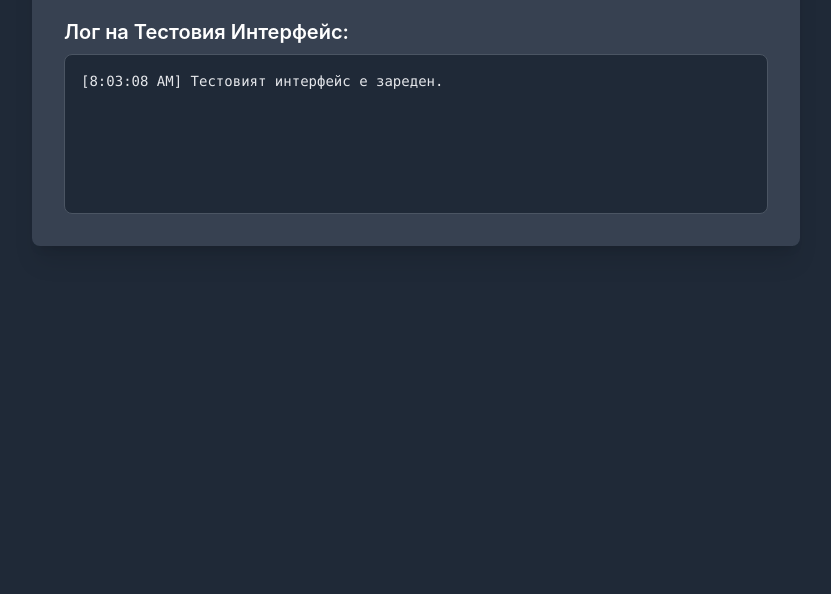
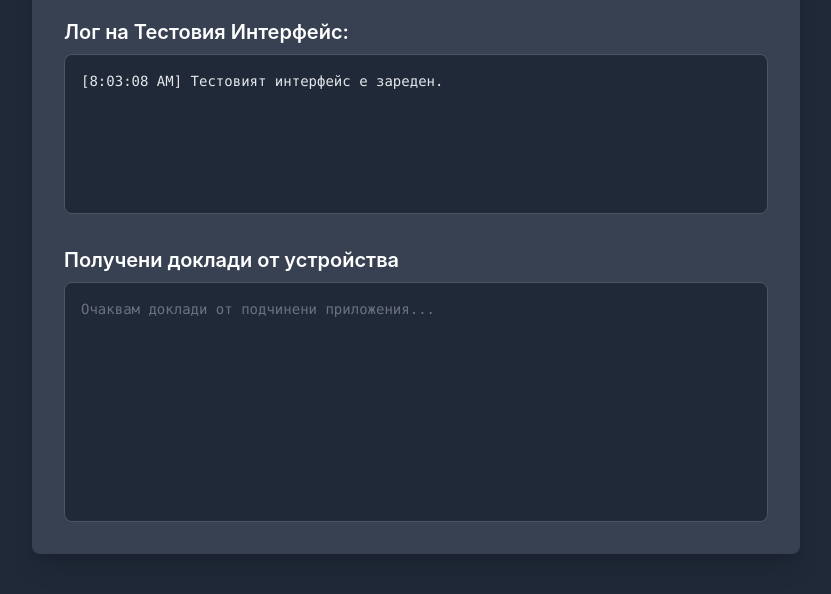
Before and after one commit to skydeveloper/ASMg, a Flask app: page /test_device_interface in a window 1280 px wide. Shown: the part 670-1264 px from the top of the page, without its empty margins (224-1055 px from the left). Before the commit the page ends 916 px from the top, so only its background shows below. Run offline with Flask 3, Linux system fonts and the light colour scheme; some libraries are stand-ins or nearby versions.

Commit message:
Add REST API client

```diff
--- a/backend/app.py
+++ b/backend/app.py
@@ -5,7 +5,7 @@ import time
 import logging
 from logging.handlers import RotatingFileHandler
 
-from flask import Flask, render_template, request, session, redirect, url_for
+from flask import Flask, render_template, request, jsonify, session, redirect, url_for
 from flask_socketio import SocketIO, emit
 from flask_cors import CORS
 
@@ -71,6 +71,7 @@ logger.info("TraceabilityAPI client initialized.")
 
 device_communicator = DeviceCommunicator()
 logger.info("DeviceCommunicator initialized.")
+
 
 
 # --- Помощни Функции ---
@@ -311,5 +312,42 @@ def handle_trigger_task_on_device_client(data):
                                         'message': f"Неуспешно стартиране на задача '{task_payload_for_dc.get('item_name')}' към {device_ip}"},
              room=request.sid)
 
+# ДОБАВЕТЕ ТОЗИ КОД В backend/app.py
+
+@app.route('/api/device/report', methods=['POST'])
+def handle_device_report():
+    """
+    Това е новият REST API ендпойнт, който "слуша" за доклади
+    от подчинените приложения (DeviceClientApp).
+    """
+    # 1. Получаваме данните, изпратени като JSON
+    data = request.get_json()
+    if not data:
+        logger.warning(f"Получена е празна заявка към /api/device/report от IP: {request.remote_addr}")
+        return jsonify({"status": "error", "message": "No data received"}), 400
+
+    # 2. Извличаме информацията, която очакваме
+    device_id = data.get('device_id', 'UnknownDevice')
+    report_type = data.get('report_type', 'generic') # напр. 'test_started', 'test_result', 'error_report'
+    message = data.get('message', 'No details provided.')
+    payload = data.get('payload', {}) # Допълнителни данни, напр. резултати от тест
+
+    # 3. Логваме информацията на сървъра за дебъгване
+    logger.info(f"Получен доклад от устройство '{device_id}' (Тип: {report_type}): {message}")
+    if payload:
+        logger.debug(f"Допълнителни данни (payload) от '{device_id}': {payload}")
+
+    # 4. КЛЮЧОВА СТЪПКА: Излъчваме събитие към браузъра чрез SocketIO
+    # Това ще позволи на test_interface.html да се актуализира в реално време.
+    socketio.emit('device_report_received', {
+        'device_id': device_id,
+        'report_type': report_type,
+        'message': message,
+        'payload': payload
+    })
+
+    # 5. Връщаме отговор на DeviceClientApp, че сме получили доклада успешно
+    return jsonify({"status": "report_received_ok"}), 200
+
 
 logger.info("Конфигурацията на Flask приложението и SocketIO е завършена.")
--- a/backend/translations/bg.json
+++ b/backend/translations/bg.json
@@ -116,8 +116,7 @@
     "error": {
         "missingTestData": "Липсват данни за стартиране на тест/задача към устройство."
     },
-    "testInterface":
-    {
+"testInterface": {
         "title": "АСМг - Тестов Интерфейс за Устройства",
         "header": "Тестов Интерфейс за Device Clients",
         "sendCommandTitle": "Изпрати команда към Device Client",
@@ -129,6 +128,8 @@
         "slotActive": "Гнездо активно",
         "sendStartCommand": "Изпрати Команда към Device Client (чрез ASMg)",
         "logTitle": "Лог на Тестовия Интерфейс:",
-        "logWaiting": "Очаквам събития..."
+        "logWaiting": "Очаквам събития...",
+        "receivedReportsTitle": "Получени доклади от устройства",
+        "waitingForReports": "Очаквам доклади от подчинени приложения..."
     }
 }
--- a/requirements.txt
+++ b/requirements.txt
@@ -5,5 +5,6 @@ python-socketio
 simple-websocket
 pyserial
 Flask-Cors
+requests
 # За OPC UA (когато го добавите):
 # asyncua
--- a/templates/test_interface.html
+++ b/templates/test_interface.html
@@ -49,11 +49,18 @@
 
             <button id="btn_trigger_start_task_dc" class="w-full bg-blue-600 hover:bg-blue-700 text-white font-bold py-2 px-4 rounded-lg" data-translate-key="testInterface.sendStartCommand">{{ translations.get('testInterface.sendStartCommand', 'Изпрати "Старт Задача" към Device Client') }}</button>
         </div>
-
-        <div class="mt-6">
-            <h2 class="text-xl font-semibold text-white mb-2" data-translate-key="testInterface.logTitle">{{ translations.get('testInterface.logTitle', 'Лог на Тестовия Интерфейс:') }}</h2>
-            <div id="test-interface-log" class="bg-gray-800 p-4 rounded-lg h-40 overflow-y-auto text-sm font-mono border border-gray-600">
+            <div class="mt-6">
+                <h2 class="text-xl font-semibold text-white mb-2" data-translate-key="testInterface.logTitle">{{ translations.get('testInterface.logTitle', 'Лог на Тестовия Интерфейс:') }}</h2>
+                <div id="test-interface-log" class="bg-gray-800 p-4 rounded-lg h-40 overflow-y-auto text-sm font-mono border border-gray-600">
                 <p data-translate-key="testInterface.logWaiting">{{ translations.get('testInterface.logWaiting', 'Очаквам събития...') }}</p>
+            </div>
+             <div class="mt-8">
+                <h2 class="text-xl font-semibold text-white mb-2" data-translate-key="testInterface.receivedReportsTitle">
+                    Получени доклади от устройства
+                </h2>
+                <div id="device-reports-log" class="bg-gray-800 p-4 rounded-lg h-60 overflow-y-auto text-sm font-mono border border-gray-600">
+                    <p class="text-gray-500" data-translate-key="testInterface.waitingForReports">Очаквам доклади от подчинени приложения...</p>
+                </div>
             </div>
         </div>
     </div>
@@ -114,6 +121,49 @@
              addTestLog(`ASMg UI Бележка: ${data.message} (Ниво: ${data.level})`, data.level);
         });
 
+        // ДОБАВЕТЕ ТОЗИ JAVASCRIPT КОД в <script> тага на templates/test_interface.html
+
+        const deviceReportsLogPanel = document.getElementById('device-reports-log');
+
+        function addReportLog(logData) {
+            // Премахваме първоначалното съобщение "Очаквам доклади..."
+            if (deviceReportsLogPanel.childElementCount === 1 && deviceReportsLogPanel.firstElementChild && deviceReportsLogPanel.firstElementChild.getAttribute('data-translate-key') === 'testInterface.waitingForReports') {
+                deviceReportsLogPanel.innerHTML = '';
+            }
+
+            const p = document.createElement('p');
+            const timestamp = `[${new Date().toLocaleTimeString()}]`;
+            const deviceId = `[${logData.device_id || 'Unknown'}]`;
+            const reportType = `[${logData.report_type || 'generic'}]`;
+
+            let messageColor = '#e5e7eb'; // default: gray-200
+            if (logData.report_type === 'error_report') {
+                messageColor = '#f87171'; // red-400
+            } else if (logData.report_type === 'test_result' && logData.payload && logData.payload.result === 'PASS') {
+                messageColor = '#34d399'; // green-400
+            }
+
+            p.innerHTML = `<span class="text-gray-500"><span class="math-inline">\{timestamp\}</span\> <span class\="text\-yellow\-400"\></span>{deviceId}</span> <span class="text-cyan-400">${reportType}</span> <span style="color: <span class="math-inline">\{messageColor\};"\></span>{logData.message}</span>`;
+
+            // Ако има и допълнителни данни (payload), ги добавяме като преформатиран JSON
+            if (logData.payload && Object.keys(logData.payload).length > 0) {
+                const pre = document.createElement('pre');
+                pre.className = 'text-xs text-gray-400 bg-gray-900 p-2 rounded-md mt-1 mb-2 ml-4';
+                pre.textContent = JSON.stringify(logData.payload, null, 2);
+                p.appendChild(pre);
+            }
+
+            deviceReportsLogPanel.appendChild(p);
+            deviceReportsLogPanel.scrollTop = deviceReportsLogPanel.scrollHeight;
+        }
+
+        // Нов слушател за доклади от устройства
+        socket.on('device_report_received', (data) => {
+            console.log('Получен доклад от устройство:', data);
+            addReportLog(data);
+        });
+
+
         // Превеждаме статичните елементи при зареждане
         const initialTranslations = {{ translations|tojson }};
         document.querySelectorAll('[data-translate-key]').forEach(element => {
```
